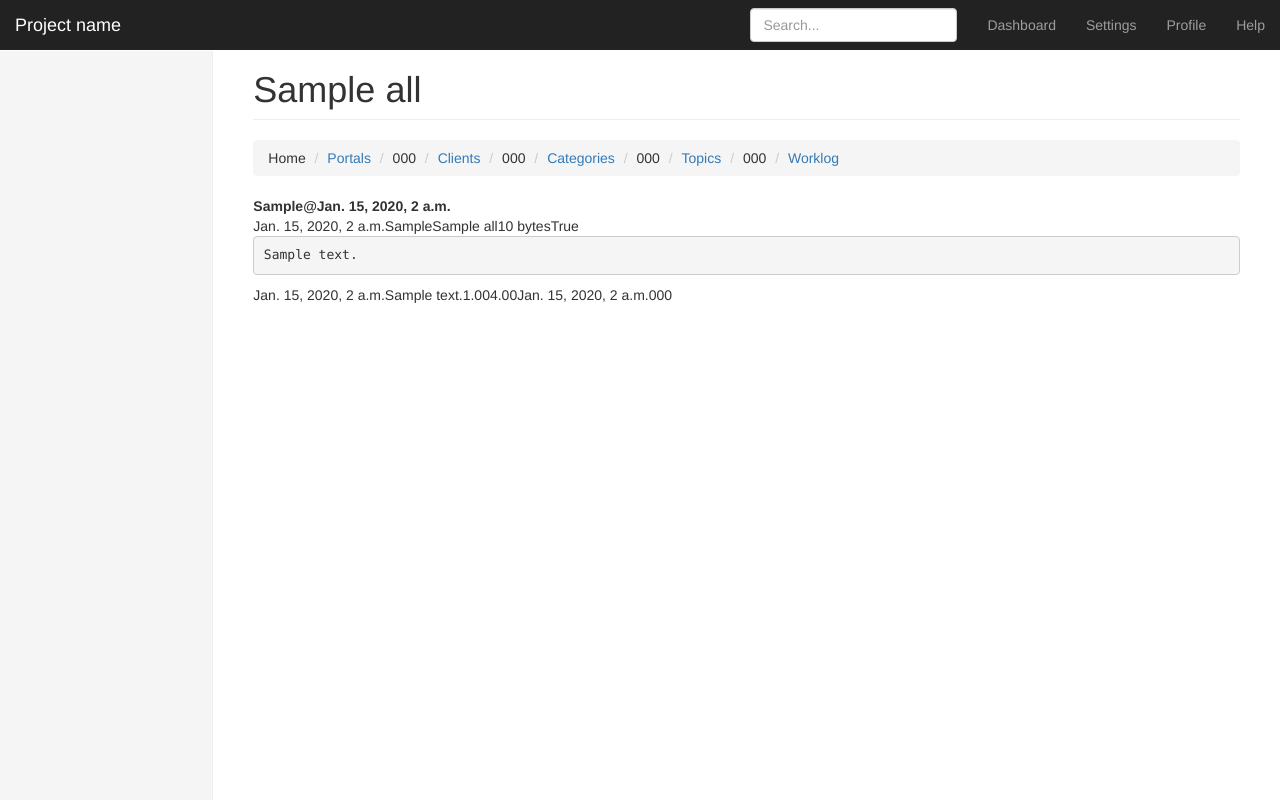
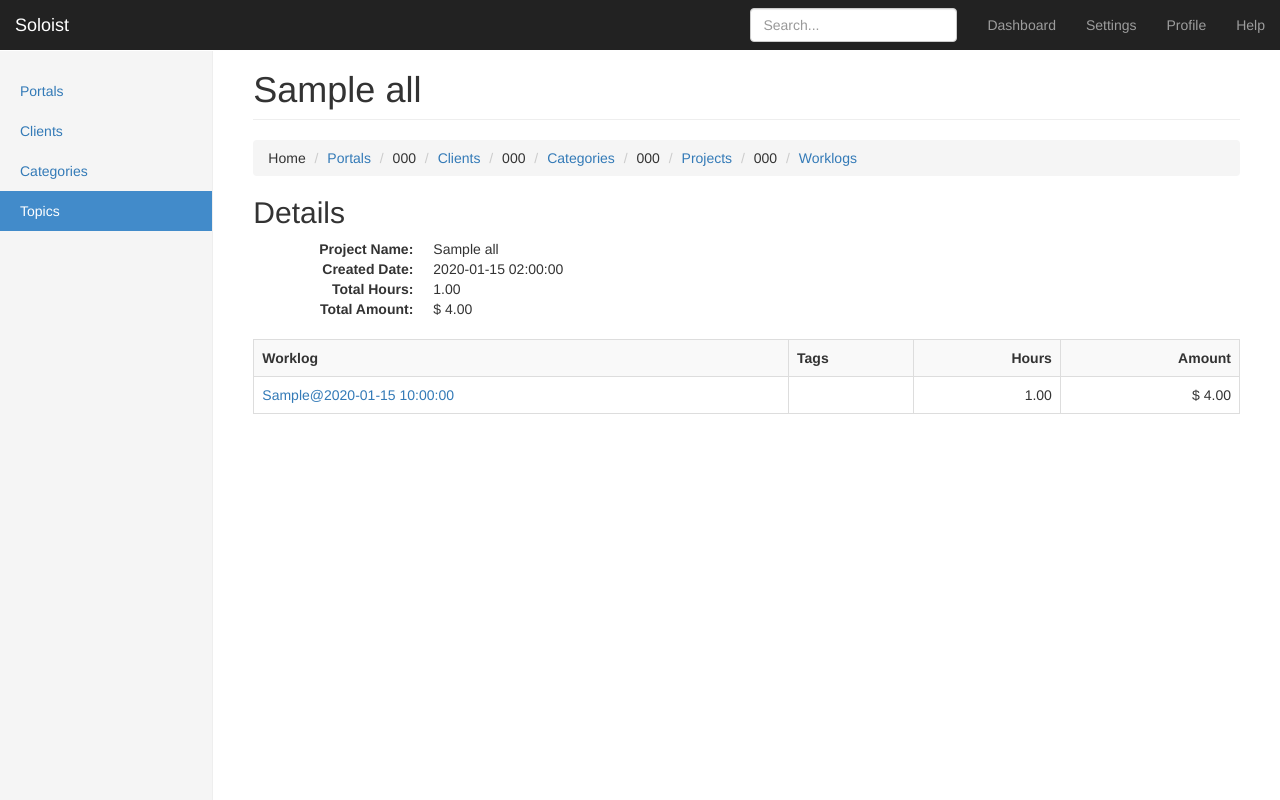
Before and after one commit to vmogilev/soloist, a Django app: a page that uses templates/dash_base.html in a window 1280 px wide. Run offline with Django 3.2, Linux system fonts and the light colour scheme; tables that the repository leaves empty hold one stand-in row (values such as "Sample post"); some libraries are stand-ins or nearby versions.

Commit message:
bulk of worklog list and details done, custom worklog manager

```diff
--- a/projects/models.py
+++ b/projects/models.py
@@ -1,5 +1,40 @@
 from django.db import models
 from categories.models import CategoryProjectsAll
+
+
+class ProjectWorklogsManager(models.Manager):
+    def worklog_hours(self, p_cpa_id):
+        from django.db import connection
+        with connection.cursor() as c:
+            c.execute("""SELECT w.pwa_id, w.cpa_id, w.created_at, w.created_by,
+                                w.modified_at, w.modified_by,
+                                coalesce(SUM(h.wha_hours),0) as total_hours,
+                                coalesce(SUM(h.wha_hours*h.wha_rate),0) as total_amount
+                           FROM project_worklogs_all w
+                                left outer join worklog_hours_all h on (h.pwa_id = w.pwa_id)
+                          WHERE w.cpa_id = %s
+                       GROUP BY w.pwa_id, w.cpa_id, w.created_at, w.created_by,
+                                w.modified_at, w.modified_by
+                       ORDER BY w.created_at DESC""", [p_cpa_id])
+            result_list = []
+            for row in c.fetchall():
+                p = self.model(pwa_id=row[0], cpa_id=row[1],
+                               created_at=row[2], created_by=row[3],
+                               modified_at=row[4], modified_by=row[5])
+                p.total_hours = row[6]
+                p.total_amount = row[7]
+                result_list.append(p)
+        return result_list
+
+    def project_hours(self, p_cpa_id):
+        from django.db import connection
+        with connection.cursor() as c:
+            c.execute("""SELECT coalesce(SUM(h.wha_hours),0) AS total_hours,
+                                coalesce(SUM(h.wha_hours*h.wha_rate),0) as total_amount
+                           FROM project_worklogs_all w JOIN worklog_hours_all h ON (h.pwa_id = w.pwa_id)
+                          WHERE w.cpa_id = %s""", [p_cpa_id])
+            row = c.fetchone()
+        return {'total_hours': row[0], 'total_amount': row[1]}
 
 
 class ProjectWorklogsAll(models.Model):
@@ -11,6 +46,9 @@ class ProjectWorklogsAll(models.Model):
     modified_by = models.CharField(max_length=30)
     pwa_note = models.TextField()
 
+    objects = models.Manager()
+    gall = ProjectWorklogsManager()
+
     class Meta:
         managed = True
         db_table = 'project_worklogs_all'
--- a/projects/urls.py
+++ b/projects/urls.py
@@ -6,4 +6,5 @@ from . import views
 app_name = 'projects'
 urlpatterns = [
     url(r'^(?P<pa_code>\w+)/(?P<pca_code>\w+)-(?P<cpa_id>\d+)$', views.worklogs, name='worklogs'),
+    url(r'^(?P<pa_code>\w+)/(?P<pca_code>\w+)-(?P<cpa_id>\d+)/(?P<pwa_id>\d+)$', views.detail, name='detail'),
 ]
--- a/projects/views.py
+++ b/projects/views.py
@@ -1,12 +1,38 @@
 from django.shortcuts import get_object_or_404, render
 from django.db.models import Prefetch
+from django.http import Http404
+
 from portals.models import PortalClientsAll, PortalsAll
 from clients.models import ClientCategoriesAll
 from categories.models import CategoryProjectsAll
 from worklogs.models import WorklogHoursAll, WorklogFilesAll
+from .models import ProjectWorklogsAll
 
 
 def worklogs(request, pa_code, pca_code, cpa_id):
+    portal = get_object_or_404(PortalsAll, pa_code=pa_code)
+    client = get_object_or_404(PortalClientsAll, pa_id=portal.pa_id, pca_code=pca_code)
+
+    # we are getting project directly by cpa_id so technically above parsers are
+    # not needed, but that's unsafe to ID probing
+    project = get_object_or_404(CategoryProjectsAll, cpa_id=cpa_id)
+    category = get_object_or_404(ClientCategoriesAll, cca_id=project.cca_id)
+    worklog_hours = ProjectWorklogsAll.gall.worklog_hours(p_cpa_id=project.cpa_id)
+    project_hours = ProjectWorklogsAll.gall.project_hours(p_cpa_id=project.cpa_id)
+
+    template = 'projects/worklogs.html'
+    context = {
+        'worklog_hours': worklog_hours,
+        'project_hours': project_hours,
+        'client': client,
+        'project': project,
+        'category': category,
+        'portal': portal,
+    }
+    return render(request, template, context)
+
+
+def detail(request, pa_code, pca_code, cpa_id, pwa_id):
     portal = get_object_or_404(PortalsAll, pa_code=pa_code)
     client = get_object_or_404(PortalClientsAll, pa_id=portal.pa_id, pca_code=pca_code)
 
@@ -25,12 +51,19 @@ def worklogs(request, pa_code, pca_code, cpa_id):
         queryset=WorklogFilesAll.objects.order_by('created_at'),
         to_attr='files'
     )
-    worklog_list = project.projectworklogsall_set.all().order_by('created_at').\
+
+    worklog_q = ProjectWorklogsAll.objects.\
+        filter(pwa_id=pwa_id, cpa_id=cpa_id). \
         prefetch_related(prefetch_hours, prefetch_files)
 
-    template = 'projects/worklogs.html'
+    try:
+        worklog = worklog_q[0]
+    except IndexError:
+        raise Http404("Worklog does not exist")
+
+    template = 'projects/detail.html'
     context = {
-        'worklog_list': worklog_list,
+        'worklog': worklog,
         'client': client,
         'project': project,
         'category': category,
--- a/static/dashboard.css
+++ b/static/dashboard.css
@@ -103,3 +103,18 @@ body {
   display: inline-block;
   border-radius: 50%;
 }
+
+/*
+ * Soloist Custom
+ */
+
+.worklog-files {
+    padding-top: 5px;
+}
+
+/*
+pre {
+  word-wrap: normal;
+  white-space: pre;
+}
+*/
--- a/templates/dash_base.html
+++ b/templates/dash_base.html
@@ -36,7 +36,7 @@
             <span class="icon-bar"></span>
             <span class="icon-bar"></span>
           </button>
-          <a class="navbar-brand" href="#">Project name</a>
+          <a class="navbar-brand" href="{% url 'portals:index' %}">Soloist</a>
         </div>
         <div id="navbar" class="navbar-collapse collapse">
           <ul class="nav navbar-nav navbar-right">
--- a/templates/projects/worklogs.html
+++ b/templates/projects/worklogs.html
@@ -3,6 +3,16 @@
 {% block desc %}{{ project.cpa_title }}{% endblock %}
 {% block title %}{{ project.cpa_title }}{% endblock %}
 {% block header %}{{ project.cpa_title }}{% endblock %}
+
+
+{% block sidebar %}
+    <ul class="nav nav-sidebar">
+        <li><a href="{% url 'portals:index' %}">Portals</a></li>
+        <li><a href="{% url 'portals:clients' portal.pa_code %}">Clients</a></li>
+        <li><a href="{% url 'clients:categories' portal.pa_code client.pca_code %}">Categories</a></li>
+        <li class="active"><a href="{% url 'categories:projects' pa_code=portal.pa_code pca_code=client.pca_code cca_id=category.cca_id %}">Topics <span class="sr-only">(current)</span></a></li>
+    </ul>
+{% endblock %}
 
 {% load breadcrumbs %}
 {% block breadcrumbs %}
@@ -19,49 +29,36 @@
     {% breadcrumb client.pca_code %}
     {% breadcrumb "Categories" cat_url %}
     {% breadcrumb category.cca_code %}
-    {% breadcrumb "Topics" proj_url %}
+    {% breadcrumb "Projects" proj_url %}
     {% breadcrumb project.cpa_code %}
-    {% breadcrumb "Worklog" worklog_url %}
+    {% breadcrumb "Worklogs" worklog_url %}
 {% endblock %}
 
 {% block content %}
 
-    {% if worklog_list %}
-        <table id="project-worklogs">
-        {% for worklog in worklog_list %}
-            <tr><td><strong>{{ worklog.created_by }}@{{ worklog.created_at }}</strong></td></tr>
+    <h2>Details</h2>
+    <dl class="dl-horizontal">
+        <dt>Project Name:</dt><dd>{{ project.cpa_title }}</dd>
+        <dt>Created Date:</dt><dd>{{ project.created_at|date:'Y-m-d H:i:s' }}</dd>
+        <dt>Total Hours:</dt><dd>{{ project_hours.total_hours|floatformat:2 }}</dd>
+        <dt>Total Amount:</dt><dd>$ {{ project_hours.total_amount|floatformat:2 }}</dd>
+    </dl>
 
-            {% if worklog.files %}
-                <table id="worklog-files-{{ worklog.pwa_id }}" class="worklog-files">
-                {% for file in worklog.files %}
-                    <tr>
-                        <td>{{ file.created_at }}</td>
-                        <td>{{ file.created_by }}</td>
-                        <td>{{ file.wfa_name }}</td>
-                        <td>{{ file.wfa_doc_size|filesizeformat }}</td>
-                        <td>{{ file.wfa_public }}</td>
-                    </tr>
-                {% endfor %}
-                </table>
-            {% endif %}
-
-            <tr><td><pre>{{ worklog.pwa_note }}</pre></td></tr>
-
-            {% if worklog.hours %}
-                <table id="worklog-hours-{{ worklog.pwa_id }}" class="worklog-hours">
-                {% for hour in worklog.hours %}
-                    <tr>
-                        <td>{{ hour.created_at }}</td>
-                        <td>{{ hour.wha_summary }}</td>
-                        <td>{{ hour.wha_hours }}</td>
-                        <td>{{ hour.wha_rate }}</td>
-                        <td>{{ hour.wha_inv_date }}</td>
-                        <td>{{ hour.wha_inv_number }}</td>
-                    </tr>
-                {% endfor %}
-                </table>
-            {% endif %}
-
+    {% if worklog_hours %}
+        <table id="project-worklogs" class="table table-striped table-bordered">
+        <tr>
+            <th>Worklog</th>
+            <th>Tags</th>
+            <th class="text-right">Hours</th>
+            <th class="text-right">Amount</th>
+        </tr>
+        {% for worklog in worklog_hours %}
+            <tr>
+                <td><a href="{% url 'projects:detail' pa_code=portal.pa_code pca_code=client.pca_code cpa_id=project.cpa_id pwa_id=worklog.pwa_id %}">{{ worklog.created_by }}@{{ worklog.created_at|date:'Y-m-d H:i:s' }}</a></td>
+                <td></td>
+                <td class="text-right">{{ worklog.total_hours|floatformat:2 }}</td>
+                <td class="text-right">$ {{ worklog.total_amount|floatformat:2 }}</td>
+            </tr>
         {% endfor %}
         </table>
     {% else %}
```
Also changed, not shown: templates/projects/detail.html (added, +86 -0 lines).
